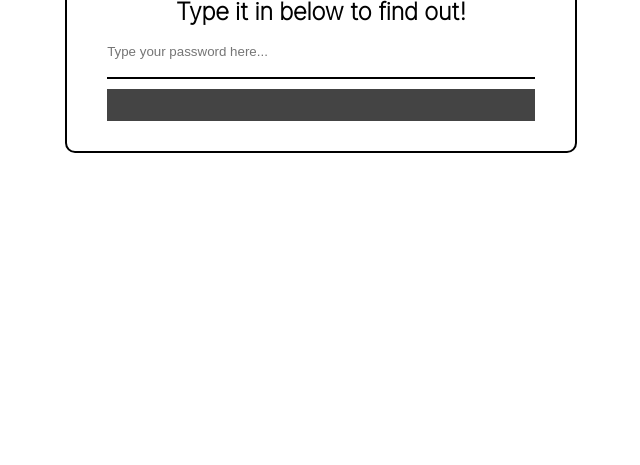
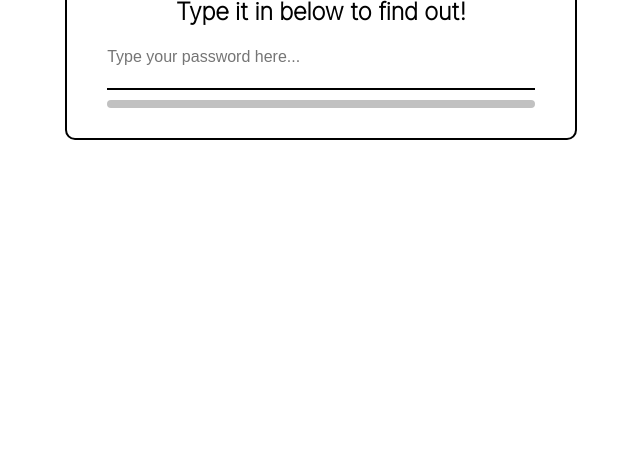
Before and after one commit to asbhogal/Password-Strength-Checker, a plain HTML site: page index.html in a window 1280 px wide. Shown: the part 335-800 px from the top of the page, without its empty margins (319-959 px from the left). Drawn offline with Linux system fonts and the light colour scheme.

```diff
--- a/index.html
+++ b/index.html
@@ -7,6 +7,8 @@
     <title>Password Strength Checker</title>
     <!-- MAIN STYLESHEET -->
     <link rel="stylesheet" href="/dist/style.css">
+    <!-- FONT AWESOME STYLESHEET -->
+    <link rel="stylesheet" href="https://cdnjs.cloudflare.com/ajax/libs/font-awesome/6.2.0/css/all.min.css" integrity="sha512-xh6O/CkQoPOWDdYTDqeRdPCVd1SpvCA9XXcUnZS2FmJNp1coAFzvtCN9BmamE+4aHK8yyUHUSCcJHgXloTyT2A==" crossorigin="anonymous" referrerpolicy="no-referrer" />
     <!-- MAIN SCRIPT -->
     <script src="/script.js" defer></script>
 </head>
--- a/style.scss
+++ b/style.scss
@@ -20,13 +20,18 @@
         border-bottom: 2px solid #000;
         height: 4em;
         width: 100%;
+        font-size: 1em;
+        &::placeholder {
+            font-size: 1em;
+        }
     }
     .password-strength-check {
-        background-color: #444;
-        height: 2em;
+        background-color: rgb(193, 193, 193);
+        height: 0.5em;
         width: 12em;
         display: flex;
         margin-top: 0.625em;
         width: 100%;
+        border-radius: 10px;
     }
 }
```
Also changed, not shown: dist/style.css, 1 other file.
